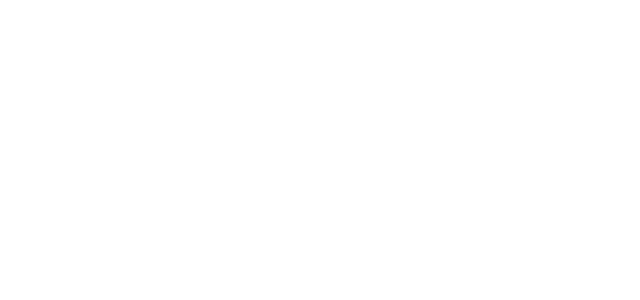
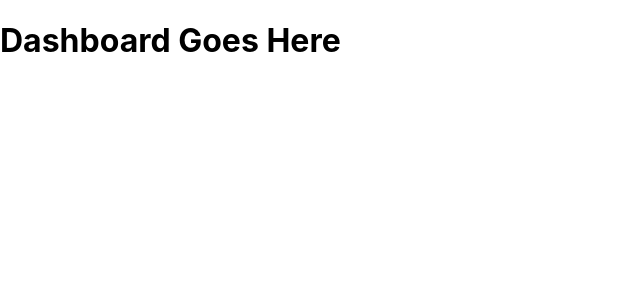
Before and after one commit to chidochido/green-commute, a React (Create React App) app in the folder frontend/: page /dashboard in a window 1280 px wide. Before the commit this address had no page. Shown: the top 300 px of the page, without its empty margins (0-640 px from the left). Built offline with nearby package versions, Linux system fonts and the light colour scheme.

Commit message:
Initialized dashboard component

```diff
--- a/frontend/src/App.js
+++ b/frontend/src/App.js
@@ -1,12 +1,13 @@
 import { Routes, Route } from "react-router-dom";
 import "./App.css";
 import AuthPage from "./Pages/AuthPage";
+import Dashboard from "./Pages/Dashboard";
 
 function App() {
   return (
     <Routes>
       <Route path="/" element={<AuthPage />} />
-      {/* <Route path="/dashboard" element={<Dashboard />} /> */}
+      <Route path="/dashboard" element={<Dashboard />} />
       {/* {/* <Route path="/login" element={<LoginPage />} /> */}
     </Routes>
   );
--- /dev/null
+++ b/frontend/src/Pages/Dashboard.js
@@ -0,0 +1,11 @@
+import React from "react";
+
+function Dashboard() {
+  return (
+    <div>
+      <h1>Dashboard Goes Here</h1>
+    </div>
+  );
+}
+
+export default Dashboard;
```
